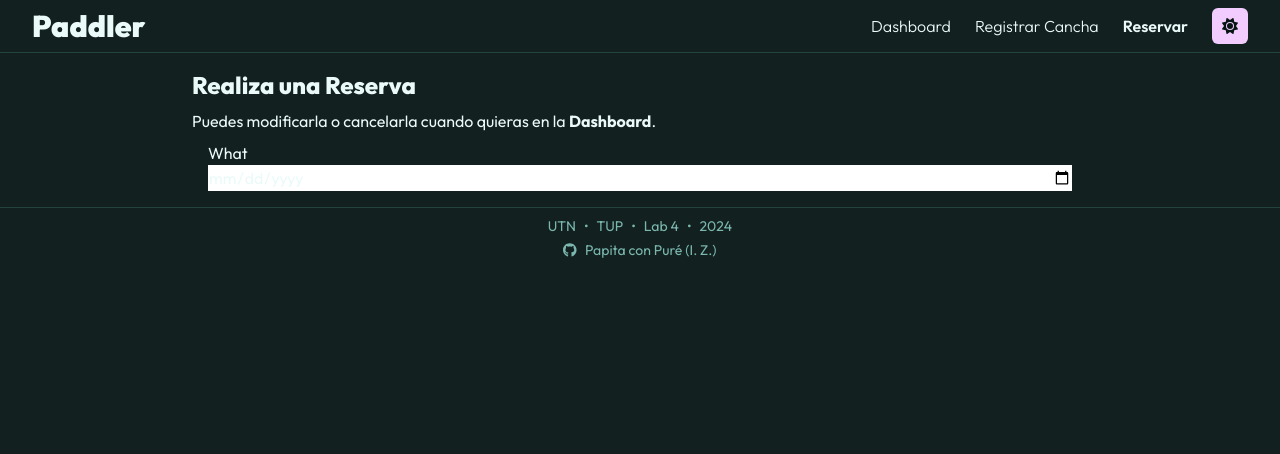
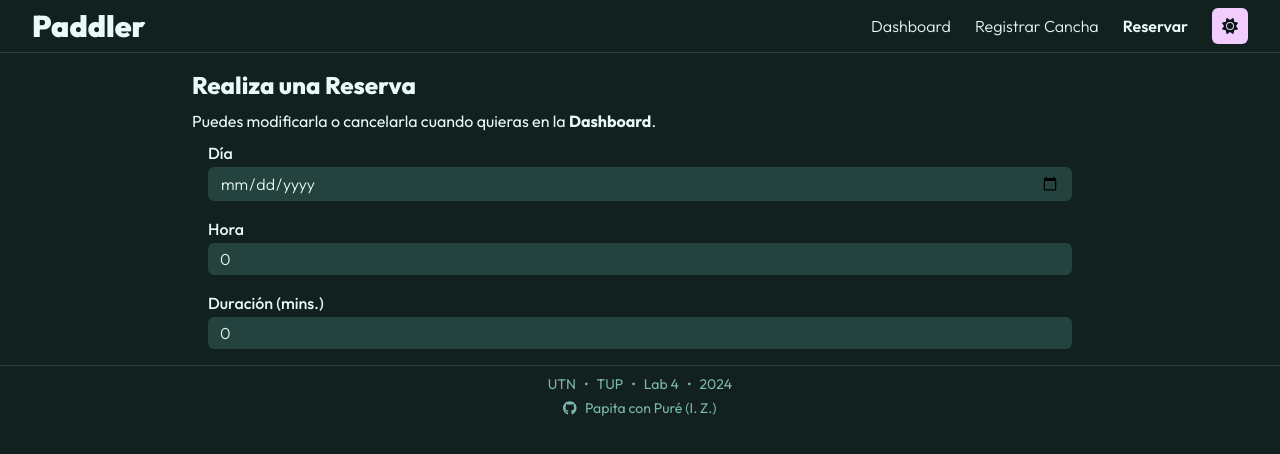
Before and after one commit to PapitaConPure/2024-lab4-tpfinal, a React (Create React App) app in the folder frontend/: page /reservas in a window 1280 px wide. Shown: the top 454 px of the page. Built offline with nearby package versions, Linux system fonts and the light colour scheme.

Commit message:
Reorganizar

```diff
--- /dev/null
+++ b/frontend/src/components/forms/DateInput.tsx
@@ -0,0 +1,40 @@
+import React from 'react';
+
+interface DateInputProps {
+	id: string;
+	value: number;
+	onChange: React.ChangeEventHandler<HTMLInputElement>;
+	label?: string;
+	required?: boolean;
+	className?: string;
+}
+
+export default function DateInput({
+	id,
+	value,
+	onChange,
+	label,
+	required,
+	className,
+}: DateInputProps) {
+	return (
+		<div className={`${className ? className : ''} flex flex-col`}>
+			{label && (
+				<label
+					htmlFor={id}
+					className="mb-0.5 block font-bold transition-all dark:font-medium"
+				>
+					{label}
+				</label>
+			)}
+			<input
+				type="date"
+				id={id}
+				value={value}
+				onChange={onChange}
+				required={required}
+				className="rounded-md bg-white px-3 py-1 font-medium transition-all dark:bg-background-800 dark:font-light"
+			/>
+		</div>
+	);
+}
--- /dev/null
+++ b/frontend/src/components/forms/FieldInput.tsx
@@ -0,0 +1,45 @@
+import React from 'react';
+
+interface BaseInputProps {
+	id: string;
+	label?: string;
+	onChange: React.ChangeEventHandler<HTMLInputElement>;
+	required?: boolean;
+	className?: string;
+}
+
+interface TextInputProps extends BaseInputProps {
+	type: 'text';
+	value: string;
+}
+
+interface NumberInputProps extends BaseInputProps {
+	type: 'number';
+	value: number;
+	min?: number;
+	max?: number;
+}
+
+type FieldInputProps = TextInputProps | NumberInputProps;
+
+export default function FieldInput(props: FieldInputProps) {
+	const { id, className, label, ...inputProps } = props;
+
+	return (
+		<div className={`${className ? className : ''} flex flex-col`}>
+			{label && (
+				<label
+					htmlFor={id}
+					className="mb-0.5 block font-bold transition-all dark:font-medium"
+				>
+					{label}
+				</label>
+			)}
+			<input
+				{...inputProps}
+				id={id}
+				className="rounded-md bg-white px-3 py-1 font-medium transition-all dark:bg-background-800 dark:font-light"
+			/>
+		</div>
+	);
+}
--- a/frontend/src/components/forms/Toggle.tsx
+++ b/frontend/src/components/forms/Toggle.tsx
@@ -1,28 +1,28 @@
-import React from 'react'
+import React from 'react';
 
-interface TextInputProps {
+interface ToggleProps {
 	id: string;
 	checked: boolean;
 	onChange: React.ChangeEventHandler<HTMLInputElement>;
 	label?: string;
+	required?: boolean;
 	className?: string;
 }
 
-export default function Toggle({ id, checked, onChange, label, className }: TextInputProps) {
+export default function Toggle({ id, checked, onChange, label, required, className }: ToggleProps) {
 	return (
 		<div className={className ? className : ''}>
 			<label className="flex flex-row items-center">
-				<span className="font-medium transition-all dark:font-light">
-					{label}
-				</span>
+				<span className="font-medium transition-all dark:font-light">{label}</span>
 				<input
 					type="checkbox"
 					id={id}
 					checked={checked}
 					onChange={onChange}
-					className="before:content:[''] before:z-1 after:content:[''] after:z-2 ml-2 h-6 w-10 appearance-none border-0 bg-transparent before:absolute before:ml-1 before:mt-1 before:h-4 before:w-8 before:rounded-3xl before:active:h-3 before:active:mt-1.5 before:bg-background-300 before:transition-all after:absolute after:h-6 after:w-6 after:hover:w-7 after:hover:h-7 after:hover:-mt-0.5 after:hover:-ml-0.5 after:checked:hover:ml-3.5 after:rounded-full after:border-[3px] after:border-background-50 after:bg-accent-600 after:transition-all after:checked:ml-4 hover:cursor-pointer after:hover:bg-accent-700 after:active:bg-accent-800 dark:before:bg-background-800 dark:after:border-background-900 dark:after:bg-accent-500 before:checked:bg-primary-500 after:checked:bg-primary-500 dark:after:hover:bg-accent-200 after:checked:hover:bg-primary-200 dark:after:active:bg-accent-600 after:checked:active:bg-primary-600"
+					required={required}
+					className="before:content:[''] before:z-1 after:content:[''] after:z-2 ml-2 h-6 w-10 appearance-none border-0 bg-transparent before:absolute before:ml-1 before:mt-1 before:h-4 before:w-8 before:rounded-3xl before:bg-background-300 before:transition-all after:absolute after:h-6 after:w-6 after:rounded-full after:border-[3px] after:border-background-50 after:bg-accent-600 after:transition-all before:checked:bg-primary-500 after:checked:ml-4 after:checked:bg-primary-500 hover:cursor-pointer after:hover:-ml-0.5 after:hover:-mt-0.5 after:hover:h-7 after:hover:w-7 after:hover:bg-accent-700 after:checked:hover:ml-3.5 after:checked:hover:bg-primary-200 before:active:mt-1.5 before:active:h-3 after:active:bg-accent-800 after:checked:active:bg-primary-600 dark:before:bg-background-800 dark:after:border-background-900 dark:after:bg-accent-500 dark:after:hover:bg-accent-200 dark:after:active:bg-accent-600"
 				/>
 			</label>
 		</div>
-	)
+	);
 }
--- a/frontend/src/pages/Canchas.tsx
+++ b/frontend/src/pages/Canchas.tsx
@@ -1,14 +1,15 @@
-import { PageContent } from '../components/structure/PageContent';
-import Header from '../components/structure/Header';
-import Main from '../components/structure/Main';
-import Section from '../components/structure/Section';
-import Footer from '../components/structure/Footer';
+import { PageContent } from '../components/layout/PageContent';
+import Header from '../components/layout/Header';
+import Main from '../components/layout/Main';
+import Section from '../components/layout/Section';
+import Footer from '../components/layout/Footer';
 import { useState } from 'react';
 import Button from '../components/forms/Button';
 import Toggle from '../components/forms/Toggle';
 import axios from 'axios';
 import config from '../config.json';
 import type { CanchaSchema } from '../schemas';
+import FieldInput from '../components/forms/FieldInput';
 
 export default function Canchas() {
 	const [nombre, setNombre] = useState('');
@@ -50,26 +51,18 @@ export default function Canchas() {
 				<p>Puedes modificarla o darla de baja cuando desees en la <b>Dashboard</b>.</p>
 				<Section>
 					<form className="mx-4 space-y-4" onSubmit={handleSubmit}>
-						<div className="flex flex-col">
-							<label
-								htmlFor="nombre"
-								className="mb-0.5 block font-bold transition-all dark:font-medium"
-							>
-								Nombre
-							</label>
-							<input
-								type="text"
-								id="nombre"
-								value={nombre}
-								onChange={(e) => setNombre(e.target.value)}
-								required
-								className="rounded-md bg-white px-3 py-1 font-medium transition-all dark:bg-background-800 dark:font-light"
-							/>
-						</div>
+						<FieldInput
+							id="nombre"
+							type="text"
+							label="Nombre"
+							value={nombre}
+							required
+							onChange={e => setNombre(e.target.value)}
+						/>
 
 						<Toggle
+							id="techada"
 							label="Techada"
-							id="techada"
 							checked={techada}
 							onChange={e => setTechada(e.target.checked)}
 						/>
--- a/frontend/src/pages/Reservas.tsx
+++ b/frontend/src/pages/Reservas.tsx
@@ -1,13 +1,20 @@
-import { PageContent } from '../components/structure/PageContent';
-import Header from '../components/structure/Header';
-import Main from '../components/structure/Main';
-import Section from '../components/structure/Section';
+import { PageContent } from '../components/layout/PageContent';
+import Header from '../components/layout/Header';
+import Main from '../components/layout/Main';
+import Section from '../components/layout/Section';
 //import Button from '../components/Button';
-//import Table, { TabularData } from '../components/Table';
-import Footer from '../components/structure/Footer';
+import Footer from '../components/layout/Footer';
+import DateInput from '../components/forms/DateInput';
+import FieldInput from '../components/forms/FieldInput';
+import { useState } from 'react';
 
 export default function Reservas() {
+	const [ día, setDía ] = useState(() => new Date());
+	const [ hora, setHora ] = useState(0);
+	const [ duraciónMinutos, setDuraciónMinutos ] = useState(0);
+
 	const handleSubmit: React.FormEventHandler = async (e) => {
+
 		e.preventDefault();
 
 		try {
@@ -32,6 +39,7 @@ export default function Reservas() {
 			// });
 		}
 	};
+
 	return (
 		<PageContent>
 			<Header selectedPageName='Reservas' />
@@ -41,10 +49,35 @@ export default function Reservas() {
 				<p>Puedes modificarla o cancelarla cuando quieras en la <b>Dashboard</b>.</p>
 				<Section>
 					<form className="mx-4 space-y-4" onSubmit={handleSubmit}>
-						<div className='flex flex-col'>
-							<label>What</label>
-							<input type="date"/>
-						</div>
+						<DateInput
+							id="dia"
+							label="Día"
+							value={+día}
+							required
+							onChange={e => setDía(new Date(e.target.value))}
+						/>
+
+						<FieldInput
+							id="hora"
+							type="number"
+							label="Hora"
+							value={hora}
+							min={0}
+							max={23}
+							required
+							onChange={e => setHora(+acotarEntero(+e.target.value, 0, 23))}
+						/>
+
+						<FieldInput
+							id="duración"
+							type="number"
+							label="Duración (mins.)"
+							value={duraciónMinutos}
+							min={0}
+							max={60 * 8}
+							required
+							onChange={e => setDuraciónMinutos(acotarEntero(+e.target.value, 1, 60 * 8))}
+						/>
 					</form>
 				</Section>
 			</Main>
@@ -52,4 +85,8 @@ export default function Reservas() {
 			<Footer />
 		</PageContent>
 	);
+
+	function acotarEntero(ent: number, min: number, max: number): number {
+		return Math.max(min, Math.min(Math.round(ent), max));
+	}
 }
```
Also changed, not shown: frontend/src/pages/Home.tsx (+5 -5 lines), frontend/src/components/layout/Footer.tsx (renamed from frontend/src/components/structure/Footer.tsx), frontend/src/components/layout/Header.tsx (renamed from frontend/src/components/structure/Header.tsx), frontend/src/components/layout/Main.tsx (renamed from frontend/src/components/structure/Main.tsx), frontend/src/components/layout/PageContent.tsx (renamed from frontend/src/components/structure/PageContent.tsx), frontend/src/components/layout/Section.tsx (renamed from frontend/src/components/structure/Section.tsx).
